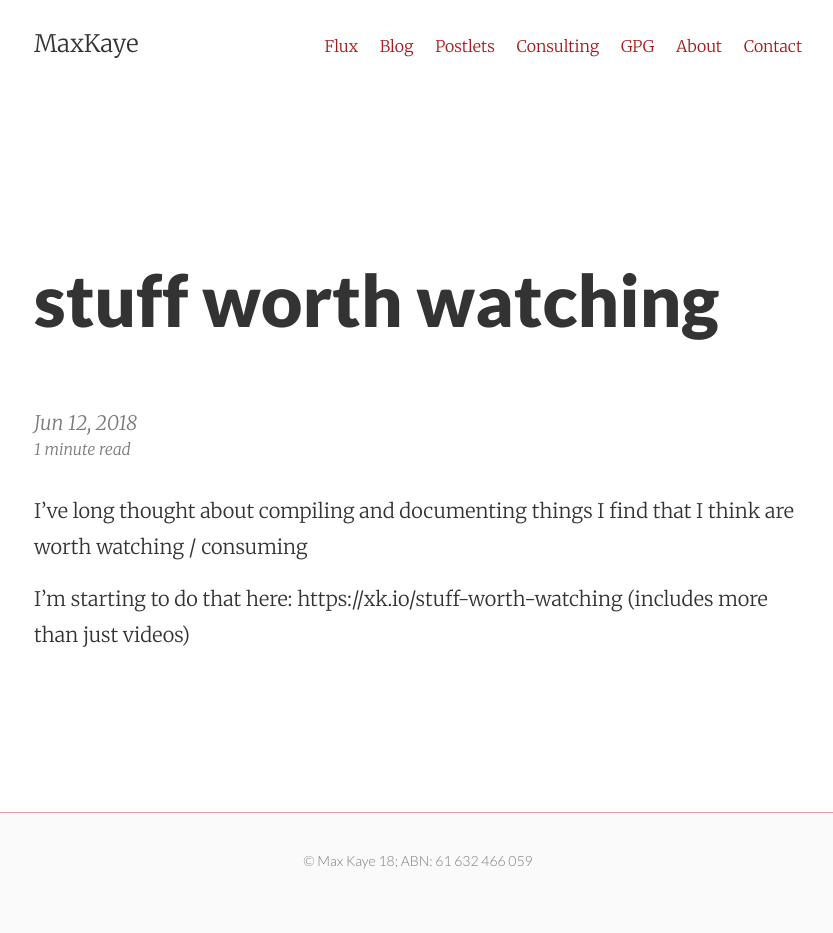
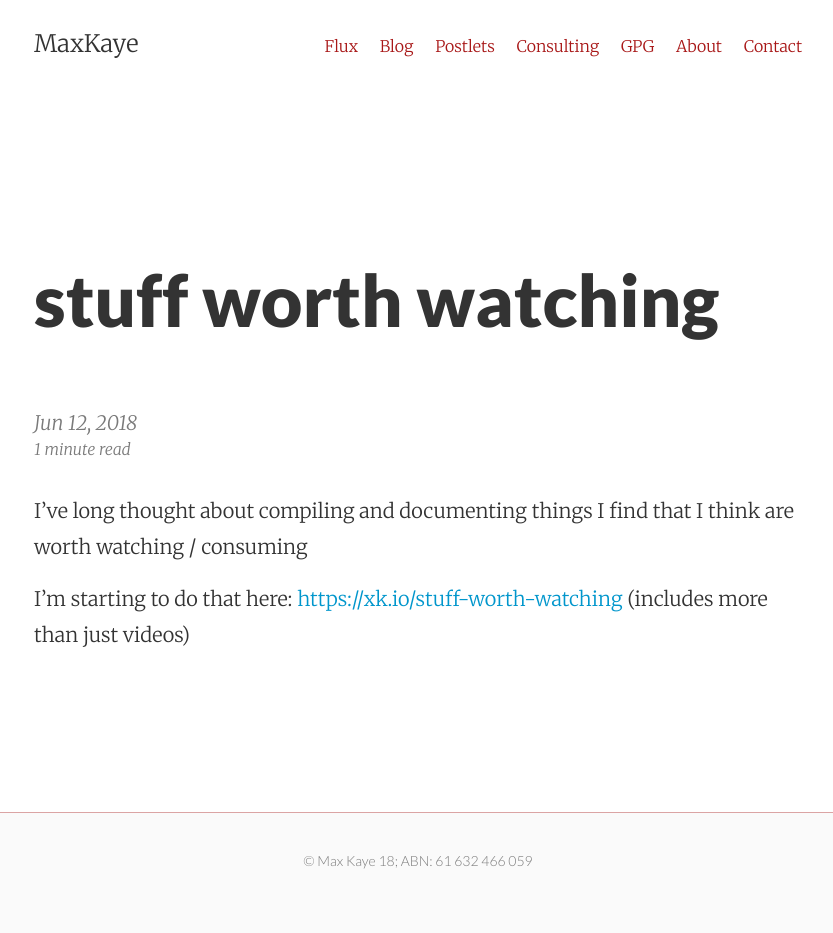
Before and after one commit to xk-io/xk-io.github.io, a Jekyll site: the page built from _posts/2018-06-12-stuff-worth-watching.md, in a window 1280 px wide. Shown: the whole page, without its empty margins (222-1055 px from the left). Built offline with Jekyll 4.4.1, drawn with Linux system fonts in a browser that asks for light colours; our own code applies the rules of GitHub Pages for plain Markdown files; part of the change alters nothing that is shown.

```diff
--- a/_posts/2018-06-12-stuff-worth-watching.md
+++ b/_posts/2018-06-12-stuff-worth-watching.md
@@ -6,4 +6,4 @@ date: 2018-06-12
 
 I've long thought about compiling and documenting things I find that I think are worth watching / consuming
 
-I'm starting to do that here: https://xk.io/stuff-worth-watching (includes more than just videos)
+I'm starting to do that here: [https://xk.io/stuff-worth-watching](https://xk.io/stuff-worth-watching) (includes more than just videos)
```
